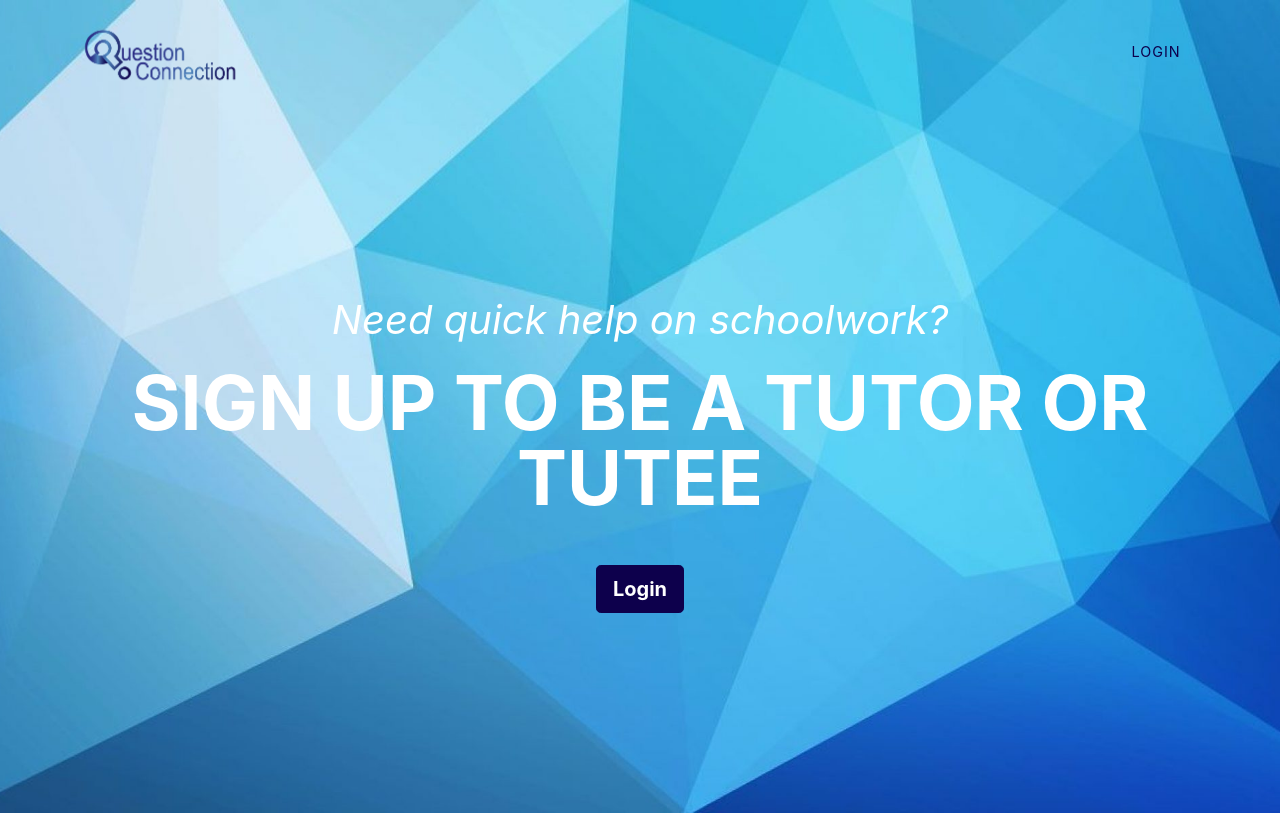
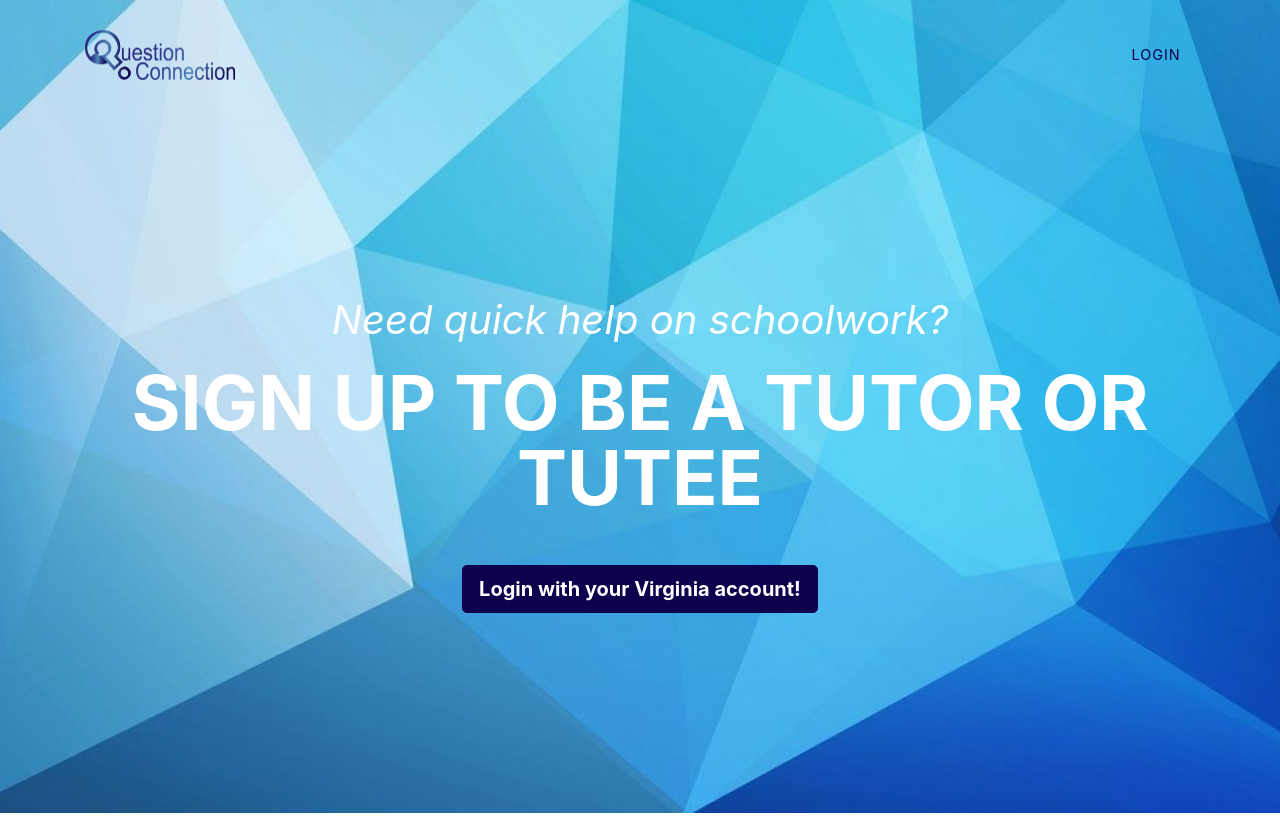
Before and after one commit to msb5pe/quick_tutor, a Django app: page /login/ in a window 1280 px wide. Shown: the top 817 px of the page. Run offline with Django 3.2, Linux system fonts and the light colour scheme; parts of the project's set-up code (start-up, migrations or seed data) failed here and were passed over; some libraries are stand-ins or nearby versions.

Commit message:
Changes to html to extend base.html

```diff
--- a/login/templates/base.html
+++ b/login/templates/base.html
@@ -42,15 +42,21 @@
       <div class="collapse navbar-collapse" id="navbarResponsive">
         {% block navbar %}
         <ul class="navbar-nav text-uppercase ml-auto">
+          {% if user.is_authenticated %}
           <li class="nav-item">
-            <a class="nav-link js-scroll-trigger" href="#services">Services</a>
+            <a class="nav-link js-scroll-trigger" href="{% url 'home:index' %}">Tutors</a>
           </li>
           <li class="nav-item">
-            <a class="nav-link js-scroll-trigger" href="#team">Team</a>
+            <a class="nav-link js-scroll-trigger" href="{% url 'login:edit_profile' %}">Edit Profile</a>
           </li>
           <li class="nav-item">
-            <a class="nav-link js-scroll-trigger" href="#login">Login</a>
+            <a class="nav-link js-scroll-trigger" href="{% url 'login:logout' %}">Logout</a>
           </li>
+          {% else %}
+          <li class="nav-item">
+            <a class="nav-link js-scroll-trigger" href="{% url "login:social:begin" "google-oauth2" %}">Login</a>
+          </li>
+          {% endif %}
         </ul>
         {% endblock %}
       </div>
--- a/login/templates/login/index.html
+++ b/login/templates/login/index.html
@@ -1,41 +1,6 @@
 {% extends 'base.html' %}
 
 {% load static %}
-
-{% block head %}
-<title>Question Connection</title>
-{% endblock %}
-
-{% block navbar %}
-  <!-- Navigation -->
-  <nav class="navbar navbar-expand-lg navbar-dark fixed-top" id="mainNav">
-    <div class="container">
-      <a class="navbar-brand js-scroll-trigger" href="#page-top">
-      </a>
-      <button class="navbar-toggler navbar-toggler-right" type="button" data-toggle="collapse" data-target="#navbarResponsive" aria-controls="navbarResponsive" aria-expanded="false" aria-label="Toggle navigation">
-        Menu
-        <i class="fas fa-bars"></i>
-      </button>
-      <div class="collapse navbar-collapse" id="navbarResponsive">
-        <ul class="navbar-nav text-uppercase ml-auto">
-          {% if user.is_authenticated %}
-          <li class="nav-item">
-            <a class="nav-link js-scroll-trigger" href="{% url 'login:edit_profile' %}">Edit Profile</a>
-          </li>
-          <li class="nav-item">
-            <a class="nav-link js-scroll-trigger" href="{% url 'login:logout' %}">Logout</a>
-          </li>
-          {% else %}
-          <li class="nav-item">
-            <a class="nav-link js-scroll-trigger" href="{% url "login:social:begin" "google-oauth2" %}">Login</a>
-          </li>
-          {% endif %}
-        </ul>
-      </div>
-    </div>
-  </nav>
-
-  {% endblock %}
 
 
 {% block body %}
@@ -58,7 +23,7 @@
             <div class="row mt-3"></div>
               {% else %}
                 <a class="btn btn-primary btn-lg" href="{% url "login:social:begin" "google-oauth2" %}">
-                  Login
+                  Login with your Virginia account!
                 </a>
               {% endif %}
       </div>
```
Also changed, not shown: login/templates/login/edit_profile.html (+1 -7 lines), login/templates/login/is_tutor.html (+7 -19 lines).
